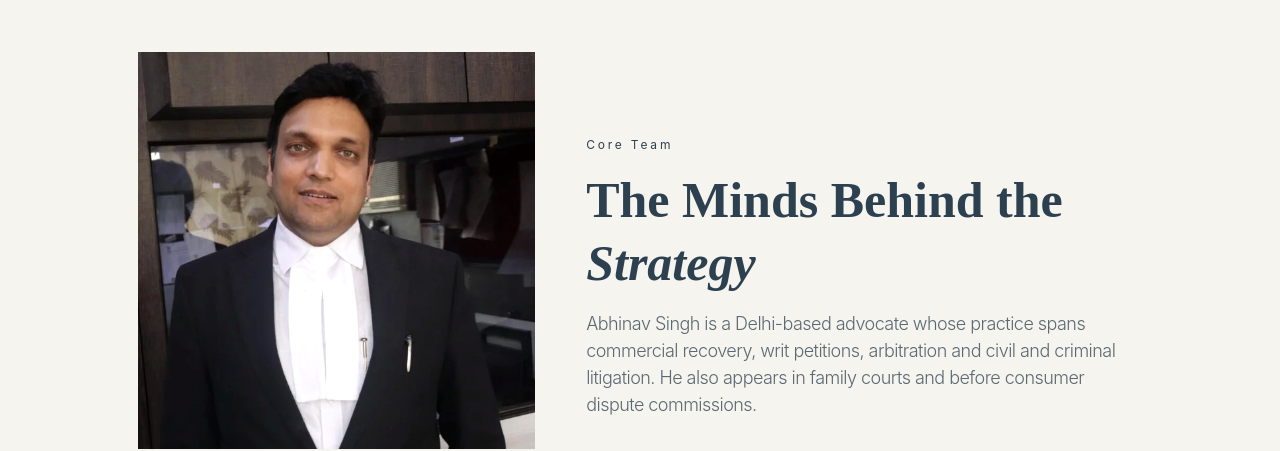
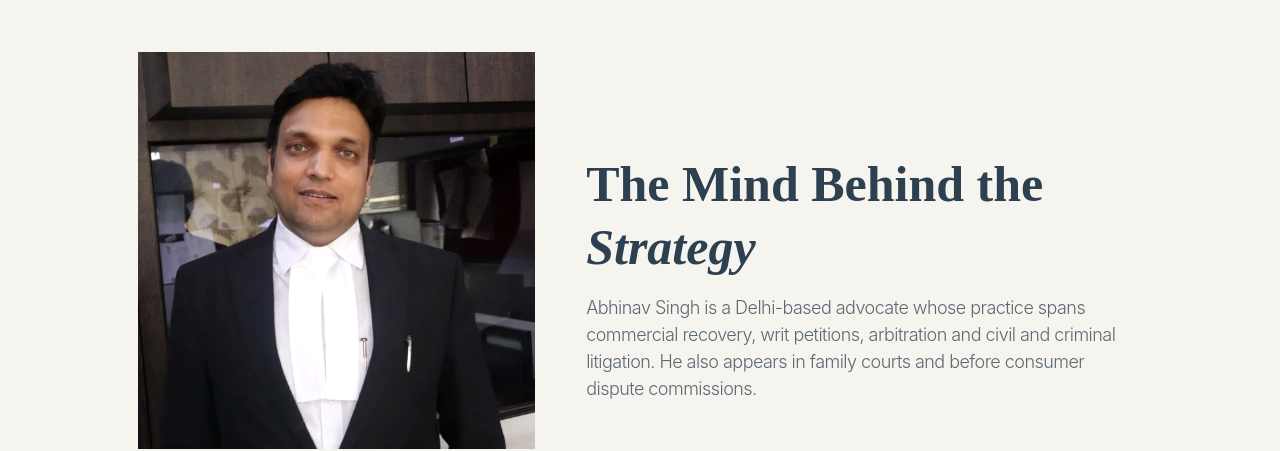
Before and after one commit to sahilmeenameena001-boop/Abhinav-singh-, a plain HTML site: page index.html in a window 1280 px wide. Shown: the part 2040-2491 px from the top of the page. Drawn offline with Linux system fonts and the light colour scheme.

Commit message:
Update advocate section heading

```diff
--- a/index.html
+++ b/index.html
@@ -56,7 +56,7 @@
     <figcaption><div class="flex flex-col gap-1"><p class="font-cormorant text-base md:text-lg font-semibold leading-[19.55px] text-[#1a1a1a]">Abhinav Singh</p><p class="font-jost text-[10px] md:text-xs font-semibold uppercase tracking-[2.2px] text-[#b8935a]">Advocate</p></div></figcaption>
   </figure>
   <div class="chambers-team-copy">
-    <p class="font-jost text-xs tracking-[2.8px] text-[#b8935a]">Core Team</p><h2 class="font-cormorant text-[36px] md:text-[50px] font-semibold leading-tight text-[#1a1a1a]">The Minds Behind the <span class="font-cormorant italic text-[#6b1f2a]">Strategy</span></h2>
+    <h2 class="font-cormorant text-[36px] md:text-[50px] font-semibold leading-tight text-[#1a1a1a]">The Mind Behind the <span class="font-cormorant italic text-[#6b1f2a]">Strategy</span></h2>
     <p data-reveal="true" class="w-full font-jost text-base md:text-lg font-light leading-[27px] tracking-[-0.54px] text-[#666]" style="translate: none; rotate: none; scale: none; transform: translate(0px, 0px); opacity: 1;">Abhinav Singh is a Delhi-based advocate whose practice spans commercial recovery, writ petitions, arbitration and civil and criminal litigation. He also appears in family courts and before consumer dispute commissions.</p>
   </div>
 </div>
```
